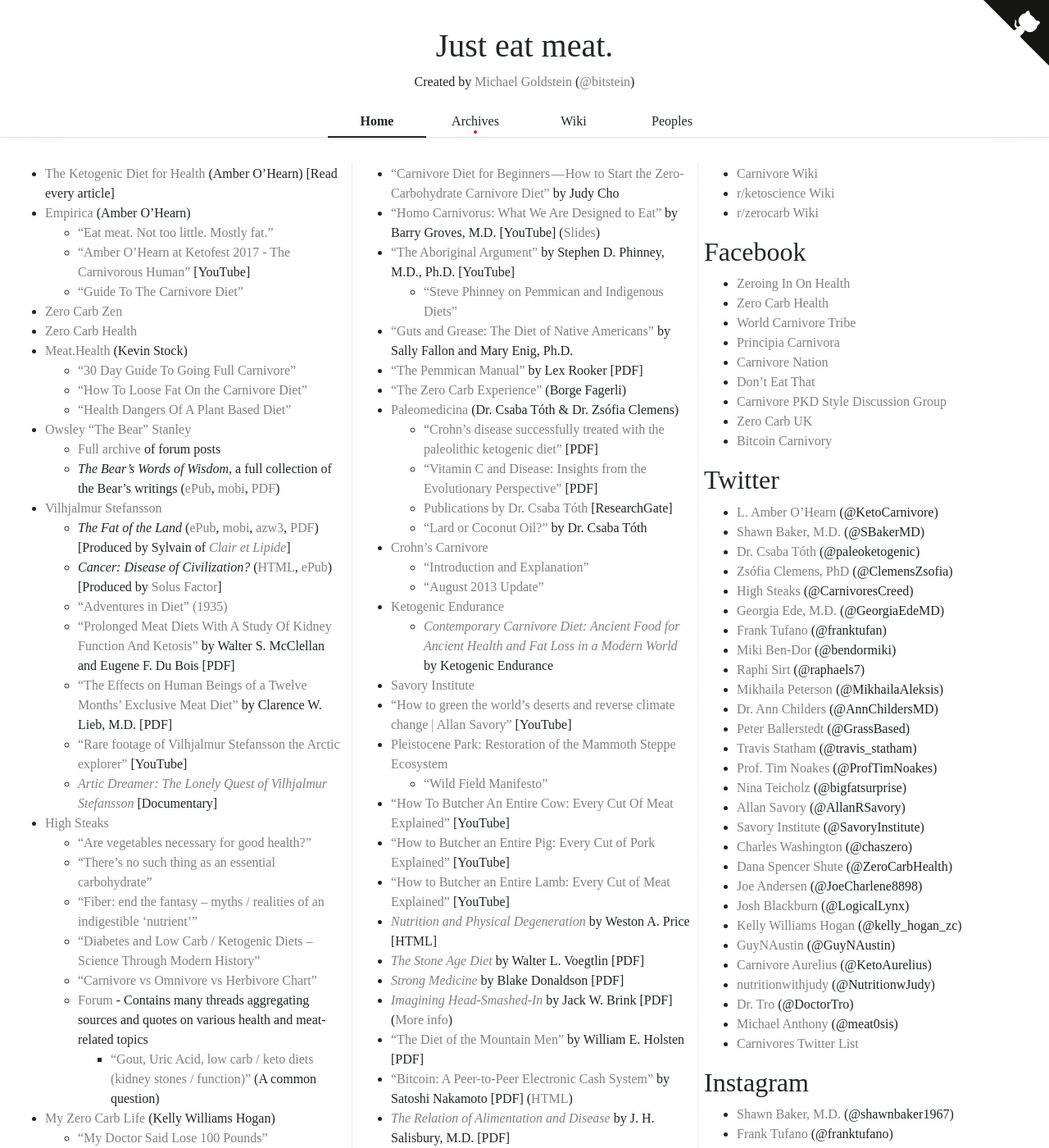
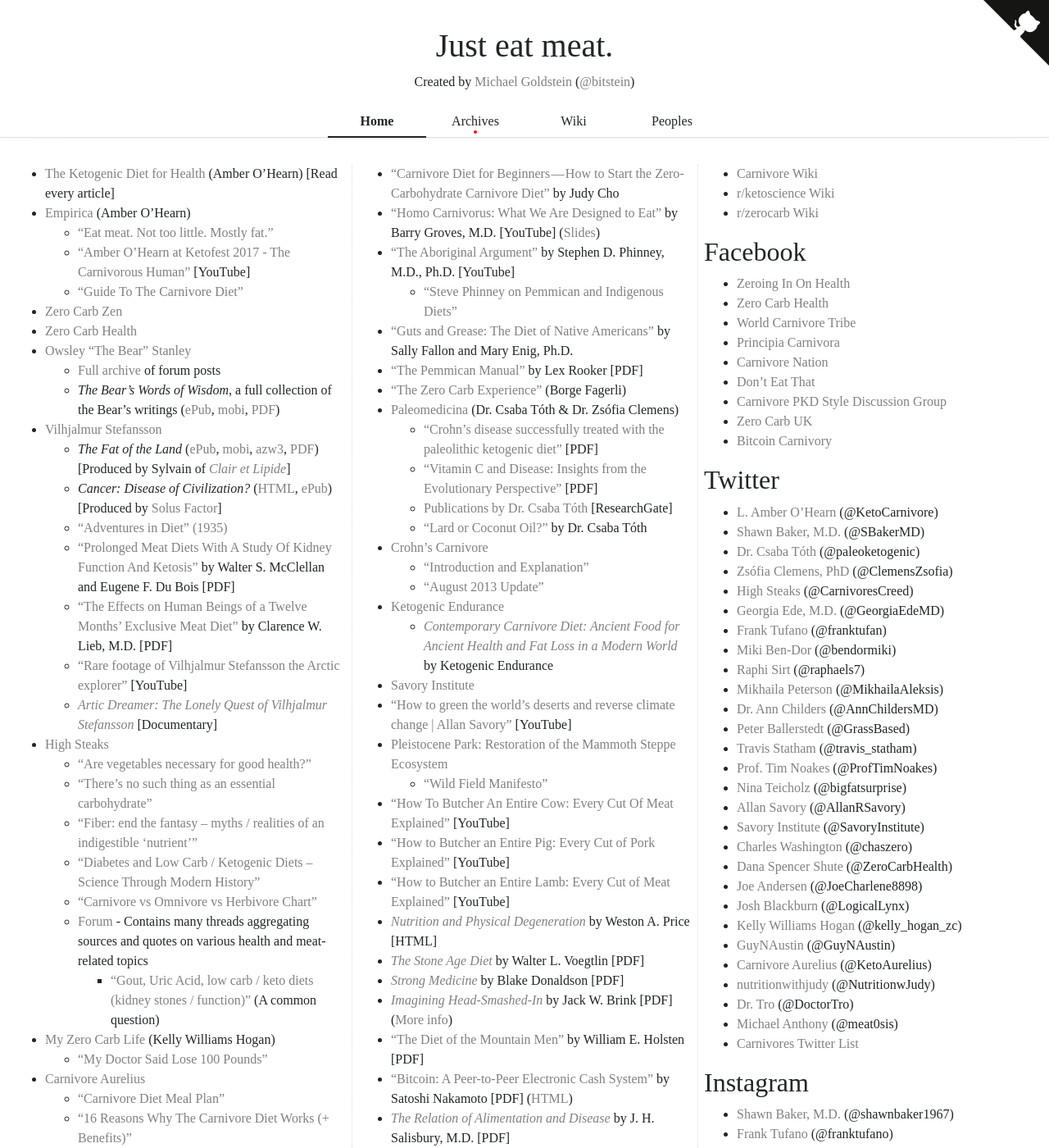
Before and after one commit to bitstein/justmeat.co, a Jekyll site: the page built from index.md, in a window 1280 px wide and 1400 px high. Shown: the whole window at 82% size. Built offline with Jekyll 4.4.1, drawn with Linux system fonts in a browser that asks for light colours; nearby versions of some CDN libraries; some web fonts are replaced; some of the changed text lies outside the part shown.

Commit message:
Reorder home page

```diff
--- a/index.md
+++ b/index.md
@@ -10,10 +10,6 @@
     * ["Guide To The Carnivore Diet" ](https://nutrita.app/guide-to-the-carnivore-diet/)
 * [Zero Carb Zen](https://zerocarbzen.com/)
 * [Zero Carb Health](http://www.zerocarbhealth.com/)
-* [Meat.Health](https://meat.health/) (Kevin Stock)
-    * ["30 Day Guide To Going Full Carnivore"](docs/The-30-Day-Guide-to-Going-Full-Carnivore.pdf)
-    * ["How To Loose Fat On the Carnivore Diet"](docs/How-to-Lose-Fat-on-the-Carnivore-Diet.pdf)
-    * ["Health Dangers Of A Plant Based Diet"](docs/Health-Dangers-of-a-Plant-Based-Diet.pdf)
 * [Owsley “The Bear” Stanley](http://highsteaks.com/carnivores-creed/owsley-the-bear-stanley/)
     * [Full archive](http://web.archive.org/web/20170303163347/http://activenocarber.myfreeforum.org/ftopic22-0-0-asc-.php) of forum posts
     * _The Bear’s Words of Wisdom_, a full collection of the Bear’s writings ([ePub](docs/the-bear.epub), [mobi](docs/the-bear.mobi), [PDF](docs/the-bear.pdf))
```
Also changed, not shown: other parts of index.md (+4 -0 lines).
